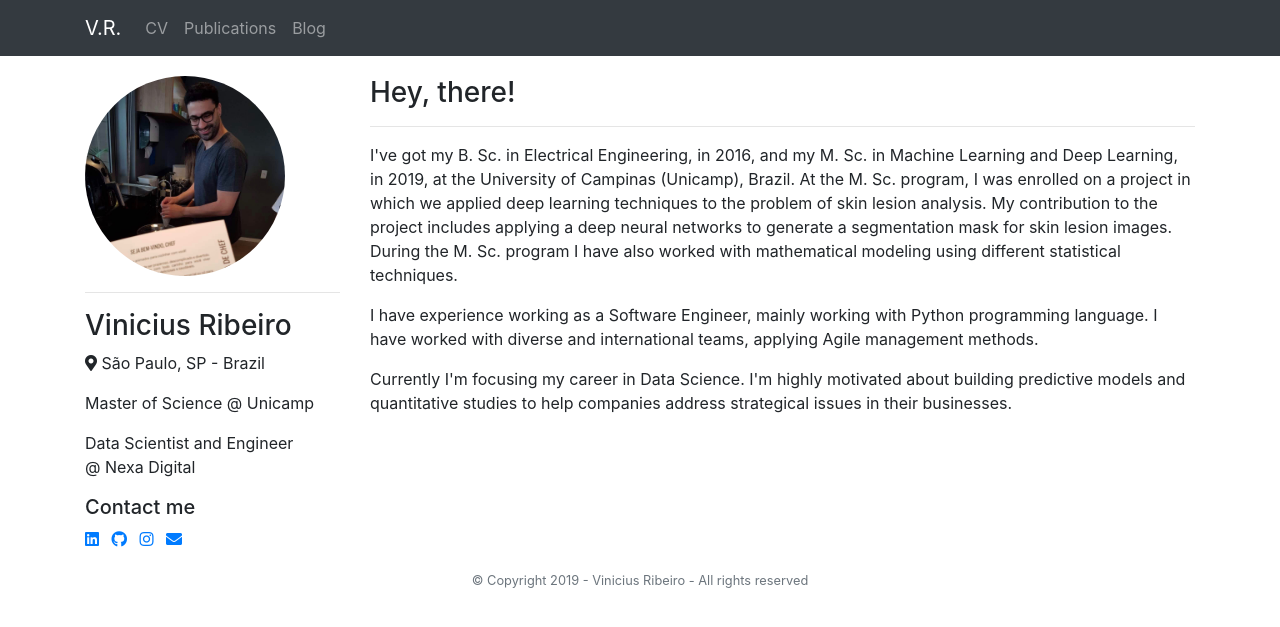
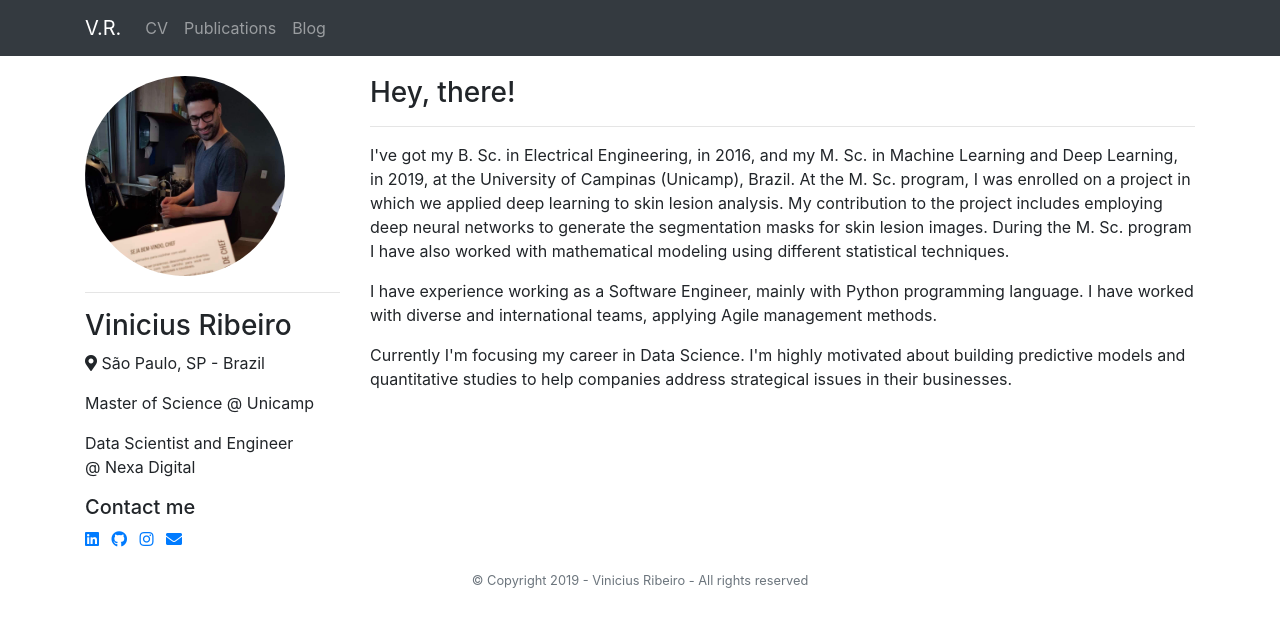
Before and after one commit to vribeiro1/vribeiro1.github.io, a Jekyll site: the page built from index.md, in a window 1280 px wide. Shown: the top 627 px of the page. Built offline with Jekyll 4.4.1, drawn with Linux system fonts in a browser that asks for light colours; nearby versions of some CDN libraries.

Commit message:
Improve home page and cv text

```diff
--- a/_layouts/home.html
+++ b/_layouts/home.html
@@ -25,10 +25,10 @@ layout: default
         <h3>Hey, there!</h3>
         <hr>
         <p>
-            I've got my B. Sc. in Electrical Engineering, in 2016, and my M. Sc. in Machine Learning and Deep Learning, in 2019, at the University of Campinas (Unicamp), Brazil. At the M. Sc. program, I was enrolled on a project in which we applied deep learning techniques to the problem of skin lesion analysis. My contribution to the project includes applying a deep neural networks to generate a segmentation mask for skin lesion images. During the M. Sc. program I have also worked with mathematical modeling using different statistical techniques.
+            I've got my B. Sc. in Electrical Engineering, in 2016, and my M. Sc. in Machine Learning and Deep Learning, in 2019, at the University of Campinas (Unicamp), Brazil. At the M. Sc. program, I was enrolled on a project in which we applied deep learning to skin lesion analysis. My contribution to the project includes employing deep neural networks to generate the segmentation masks for skin lesion images. During the M. Sc. program I have also worked with mathematical modeling using different statistical techniques.
         </p>
         <p>
-            I have experience working as a Software Engineer, mainly working with Python programming language. I have worked with diverse and international teams, applying Agile management methods.
+            I have experience working as a Software Engineer, mainly with Python programming language. I have worked with diverse and international teams, applying Agile management methods.
         </p>
         <p>
             Currently I'm focusing my career in Data Science. I'm highly motivated about building predictive models and quantitative studies to help companies address strategical issues in their businesses.
```
Also changed, not shown: _layouts/cv.html (+5 -5 lines).
